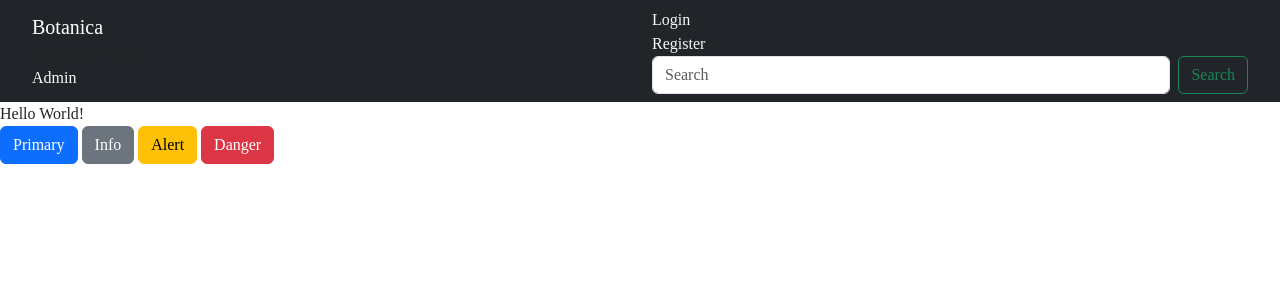
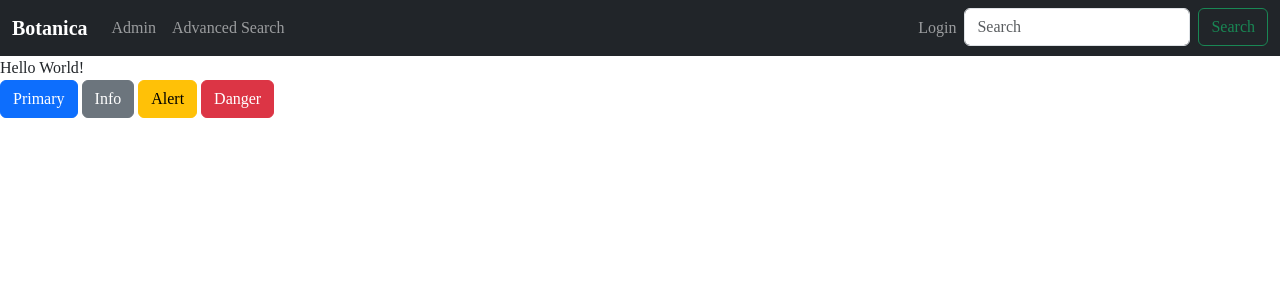
Before and after one commit to BlackRose9111/BotanicDb, a Django app: page / in a window 1280 px wide. Shown: the top 300 px of the page. Run offline with Django 5.2, Linux system fonts and the light colour scheme; some libraries are stand-ins or nearby versions.

Commit message:
Finally fixed the navbar

```diff
--- a/botanica/home/templates/home/common/navbar.html
+++ b/botanica/home/templates/home/common/navbar.html
@@ -1,28 +1,47 @@
 {% block navbar %}
     {% load static %}
-    <nav class="navbar navbar-dark bg-dark mb-auto  navbar-expand-lg p-2">
+    <nav class="navbar navbar-expand-lg navbar-dark bg-dark">
         <div class="container-fluid">
-            <!-- Left Side Of Navbar -->
-            <div class="container me-auto">
-                <a class="navbar-brand" href="{% url "home" %}">Botanica</a>
-                <a class="nav-link" href="#">Advanced Search</a>
-                <a class="nav-link text-light" href="{% url "admin:index" %}">Admin</a>
-            </div>
-            <!-- Right Side Of Navbar -->
-            <div class="container">
+            <button class="navbar-toggler" type="button" data-bs-toggle="collapse" data-bs-target="#NavbarToggler"
+                    aria-controls="NavbarToggler" aria-expanded="false" aria-label="Toggle navigation">
+                <span class="navbar-toggler-icon"></span>
+            </button>
+            <a class="navbar-brand" href="{% url "home" %}">
+                <span class="fw-bold">
+                    Botanica
+                </span>
+            </a>
+            <div class="collapse navbar-collapse" id="NavbarToggler">
+                <ul class="navbar-nav me-auto mb-2 mb-lg-0">
+                    <li class="nav-item">
+                        <a class="nav-link" href="{% url "admin:index" %}">Admin</a>
+                    </li>
+                    <li class="nav-item">
+                        <a class="nav-link" href="{% url "search" %}">Advanced Search</a>
+                    </li>
 
+
+
+                </ul>
+                <ul class="navbar-nav mb-2 mb-lg-0">
                     {% if user.is_authenticated %}
-                    <a class="nav-link text-light" href="{% url "logout" %}">Logout</a>
+                        <li class="nav-item">
+                            <a class="nav-link" href="{% url "logout" %}">Logout</a>
+                        </li>
                     {% else %}
+                        <li class="nav-item">
+                            <a class="nav-link" href="{% url "login" %}">Login</a>
+                        </li>
+                    {% endif %}
 
-                    <a class="nav-link text-light" href="{% url "login" %}">Login</a>
-                    <a class="nav-link text-light" href="{% url "register" %}">Register</a>
 
-                {% endif %}
+                    <li class="nav-item">
                         <form class="d-flex">
                             <input class="form-control me-2" type="search" placeholder="Search" aria-label="Search">
                             <button class="btn btn-outline-success" type="submit">Search</button>
                         </form>
+                    </li>
+                </ul>
             </div>
         </div>
     </nav>
```
Lines whose indentation alone changed are shown as unchanged.
